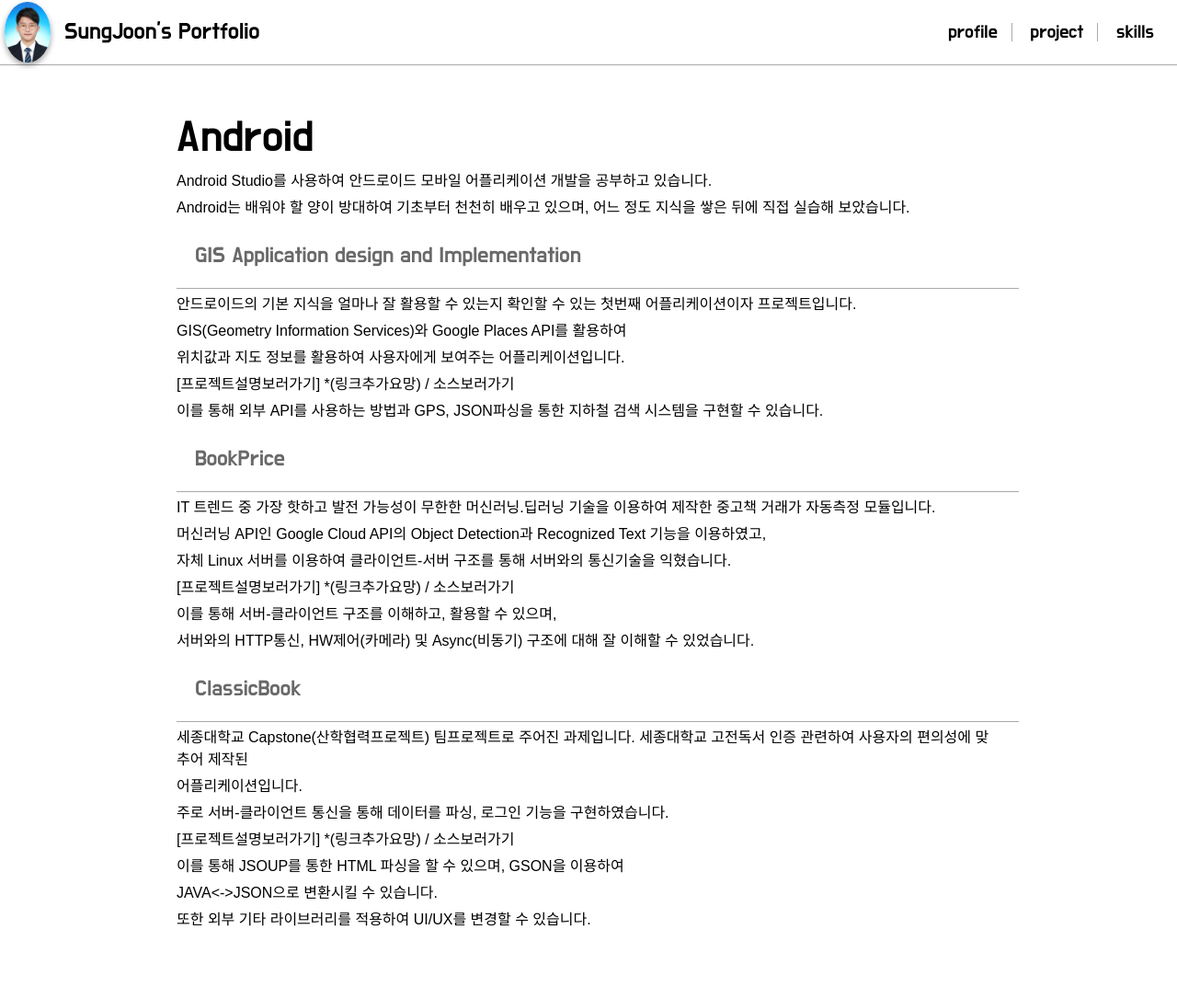
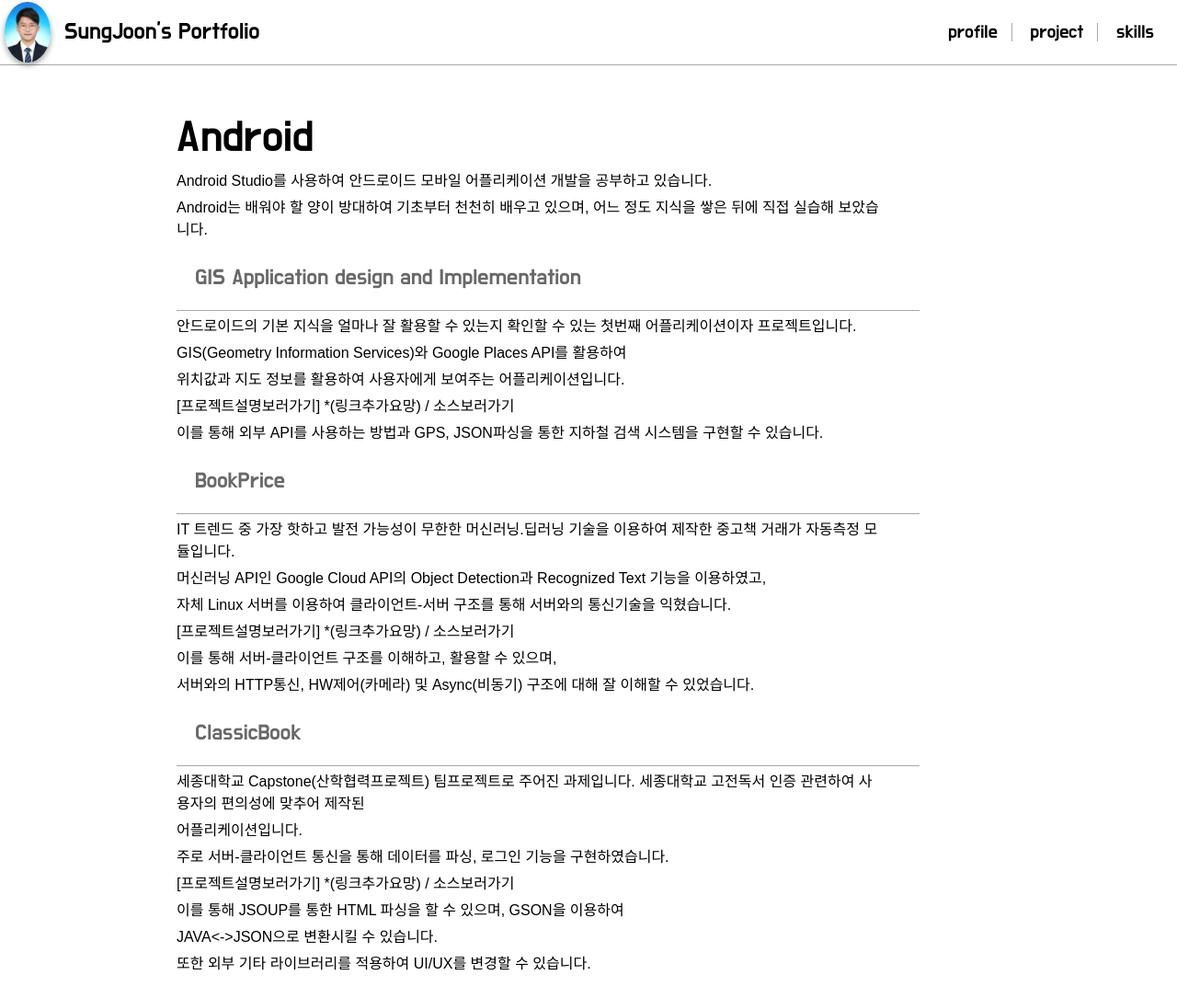
Before and after one commit to seosungjoon/seosungjoon.github.io, a Jekyll site: the page built from _posts/skills/2019-09-05-Android.md, in a window 1280 px wide and 1085 px high. Shown: the whole window at 92% size. Built offline with Jekyll 4.4.1, drawn with Linux system fonts in a browser that asks for light colours; nearby versions of some CDN libraries; some web fonts are replaced.

Commit message:
Update post.sass

```diff
--- a/assets/css/post.sass
+++ b/assets/css/post.sass
@@ -29,12 +29,12 @@
       color: #696969
       padding: 20px
       border-bottom: 1px solid #a9a9a9
-      width: 70vw
+      width: 60vw
 
     p, code
       font-family: "Gothic A1", sans-serif
       line-height: 1.5em
-      width: 70vw
+      width: 60vw
       margin: 5px 0
 
     table
```
